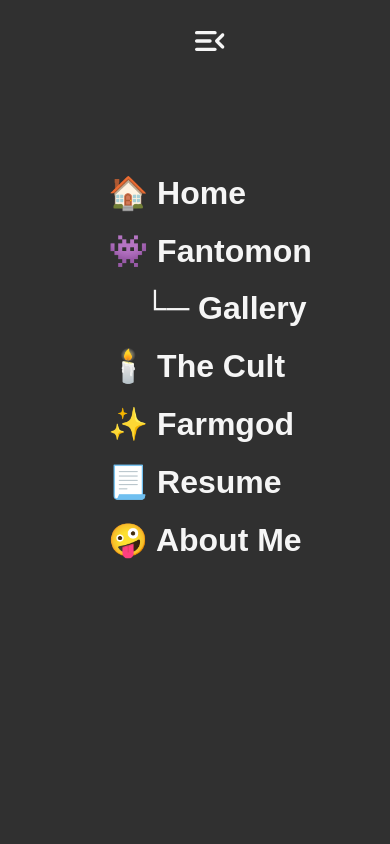
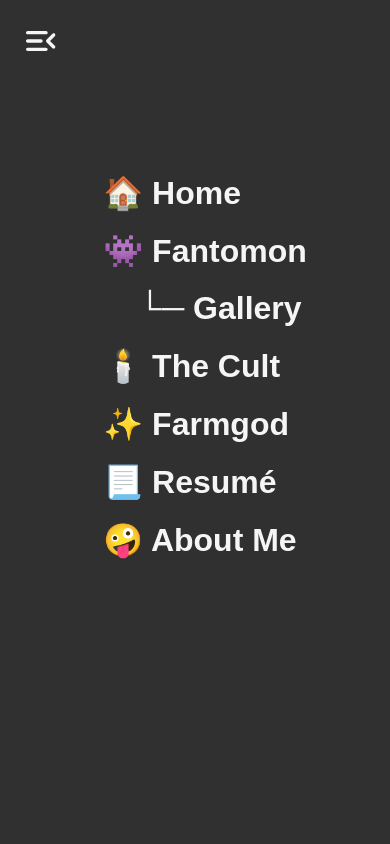
Before and after one commit to CodeLarkin/larkin-portfolio, a React (Create React App) app: page /resume in a window 390 px wide. Both pictures are taken after a click on the button 41 px from the left and 33 px from the top of the page. Shown: the top 844 px of the page. Built offline with nearby package versions, Linux system fonts and the light colour scheme.

Commit message:
tweaks, menu icon doesnt move

```diff
--- a/src/App.scss
+++ b/src/App.scss
@@ -158,6 +158,8 @@ section {
   color: whitesmoke;
   background-color: $vim-black;
   border: none;
+  text-align: left;
+
 }
 @media only screen and (max-width: $max-mobile-width) {
   .MenuParent {
@@ -166,8 +168,12 @@ section {
     height: 100%;
     overflow: hidden;
   }
+  .MenuRoutes {
+      padding-right: 10px;
+  }
   .MenuRoutes button {
     font-size: xx-large;
+    //padding: 20px;
   }
   .MenuIconLine {
     background-color: $vim-gray;
--- a/src/Menu.tsx
+++ b/src/Menu.tsx
@@ -33,7 +33,7 @@ export default function Menu(props: Props) {
         "/fantomon-gallery" : "\u{00A0}\u{00A0}\u{00A0}\u{00A0}└─ Gallery",
         "/cult"             : "\u{1f56f}\u{fe0f} The Cult",
         "/farmgod"          : "\u{2728} Farmgod",
-        "/resume"           : "\u{1F4C3} Resume",
+        "/resume"           : "\u{1F4C3} Resumé",
         "/about"            : "\u{1F92A} About Me",
     };
 
@@ -43,7 +43,7 @@ export default function Menu(props: Props) {
           <div className="MenuRoutes">
             {
               Object.keys(routes).map((route: string) =>
-                <div>
+                <div key={"menu-route-div-" + route}>
                   {(!props.iconsOnly || routeIcons[route]) &&
                     <LarkinRouterLink key={"menu-route-" + route} to={route} current={route === props.pathname}
                                       setupFunc={() => {if (isMobile) props.closeMenu()}}>
@@ -66,11 +66,9 @@ export default function Menu(props: Props) {
             </div>
           </div>
         : !isMobile &&
-          <div className="vertical-centered">
             <div className="vertical-left">
               <RouterLinks iconsOnly={true} pathname={location.pathname} closeMenu={props.close}/>
             </div>
-          </div>
         }
       </div>
     )
--- a/src/Resume.tsx
+++ b/src/Resume.tsx
@@ -12,7 +12,6 @@ function Resume() {
         <div className="App-body">
           <div>
             <section>
-
               <h2>Credentials</h2>
               <ul>
                 <li>Master of Science in Electrical and Computer Engineering</li>
```
